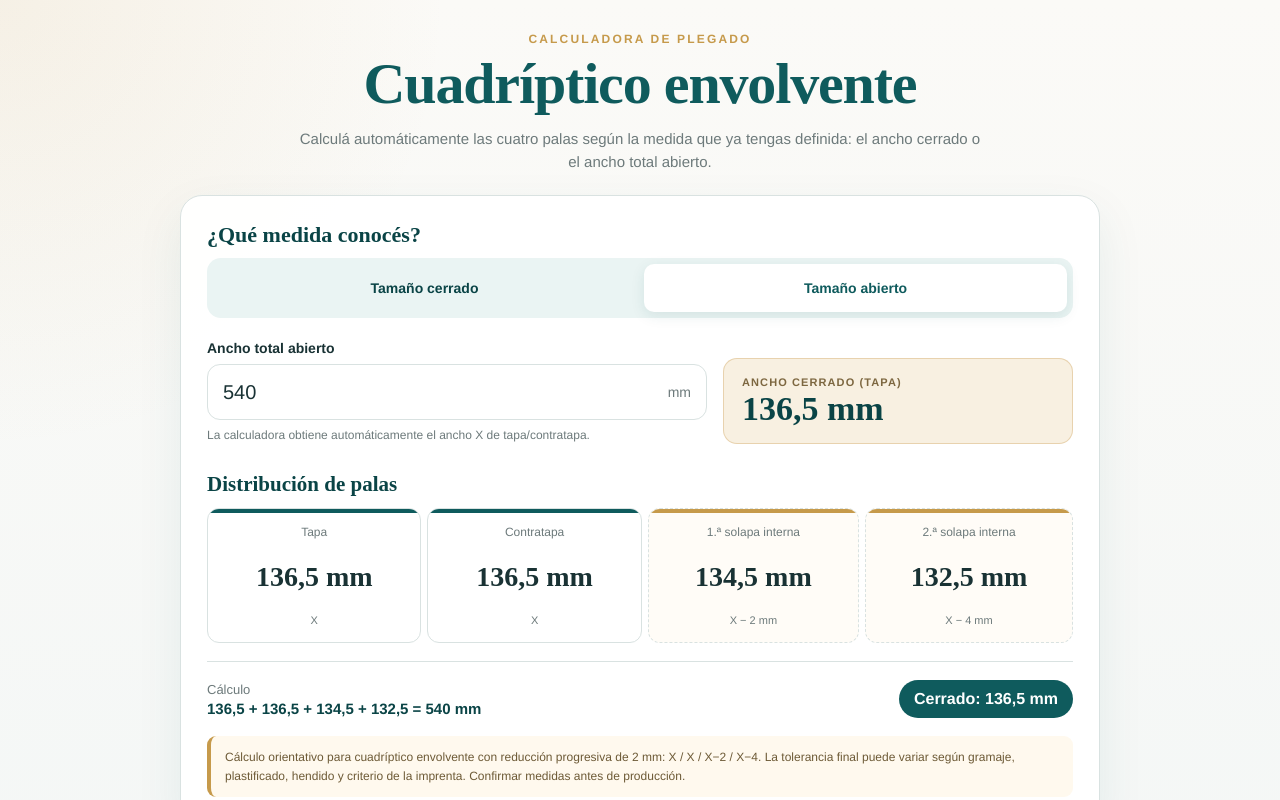
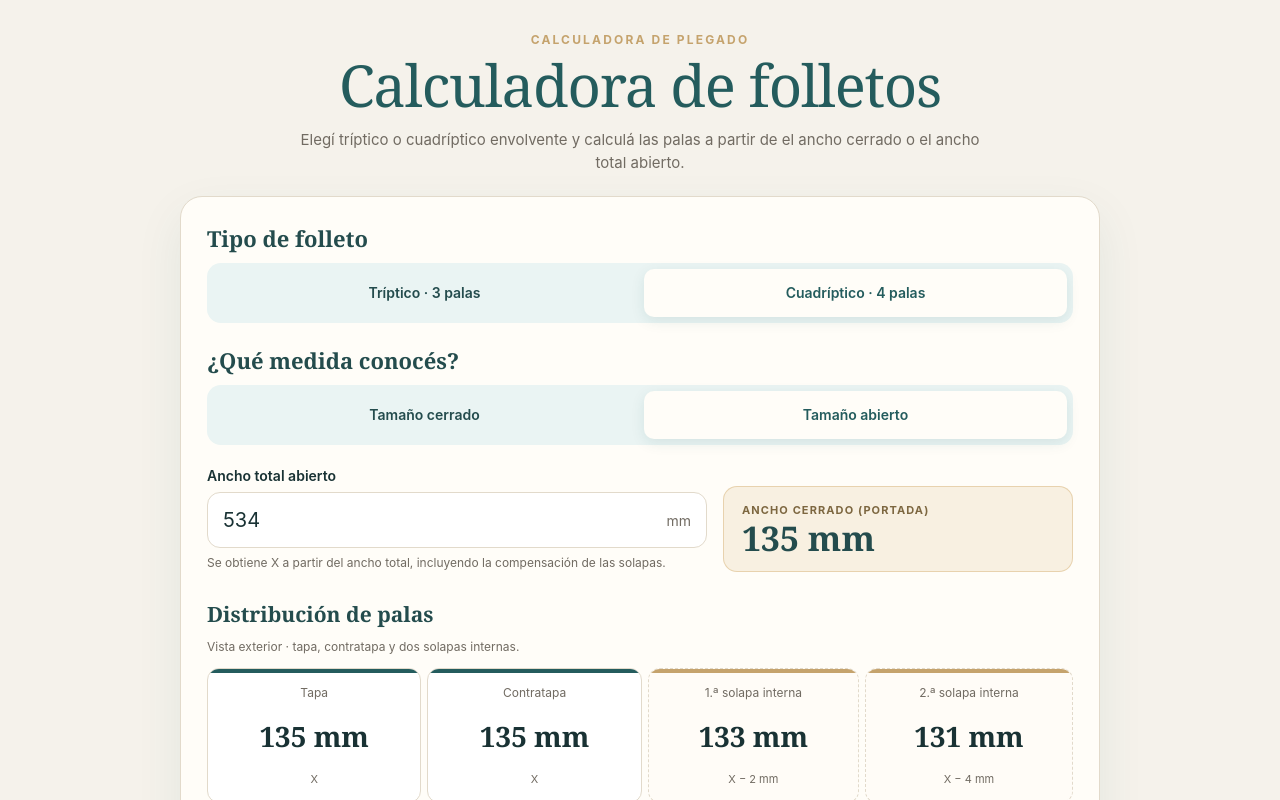
Before and after one commit to judaicadesign/calculadora-cuadriptico, a website: page index.html in a window 1280 px wide. Both pictures are taken after a click on the button "Tamaño abierto". Shown: the top 800 px of the page. Drawn offline with Linux system fonts and the light colour scheme; a web font is replaced by a local one.

Commit message:
Add trifold mode and unify leaflet calculator styling with system

```diff
--- /dev/null
+++ b/calculator.js
@@ -0,0 +1,72 @@
+(() => {
+  function calculate(kind, mode, entered) {
+    if (!['tri', 'quad'].includes(kind) || !['closed', 'open'].includes(mode)) throw new Error('Elegí un tipo y una medida válidos.');
+    if (typeof entered !== 'number' || !Number.isFinite(entered) || entered <= 0) throw new Error('Ingresá una medida válida.');
+    const count = kind === 'tri' ? 3 : 4;
+    const deduction = kind === 'tri' ? 2 : 6;
+    const x = mode === 'closed' ? entered : (entered + deduction) / count;
+    const panels = kind === 'tri' ? [x - 2, x, x] : [x, x, x - 2, x - 4];
+    const openWidth = count * x - deduction;
+    if (!Number.isFinite(openWidth) || panels.some(n => !Number.isFinite(n) || n <= 0)) throw new Error('La medida es demasiado pequeña para aplicar esta compensación.');
+    return { x, panels, openWidth };
+  }
+  if (typeof module !== 'undefined') module.exports = { calculate };
+  if (typeof document === 'undefined') return;
+  const $ = id => document.getElementById(id);
+  const fmt = n => new Intl.NumberFormat('es-AR', { maximumFractionDigits: 2 }).format(n);
+  let kind = 'quad', mode = 'closed';
+  function current() { return calculate(kind, mode, Number($('measure').value)); }
+  function setMode(next) {
+    let result; try { result = current(); } catch (_) {}
+    mode = next;
+    if (result) $('measure').value = mode === 'closed' ? result.x : result.openWidth;
+    update();
+  }
+  function setKind(next) {
+    let x; try { x = current().x; } catch (_) {}
+    kind = next;
+    if (x) $('measure').value = mode === 'closed' ? x : calculate(kind, 'closed', x).openWidth;
+    update();
+  }
+  function update() {
+    for (const [id, active] of [['closedBtn',mode==='closed'],['openBtn',mode==='open'],['triBtn',kind==='tri'],['quadBtn',kind==='quad']]) {
+      $(id).classList.toggle('active', active); $(id).setAttribute('aria-pressed', String(active));
+    }
+    const tri = kind === 'tri';
+    $('inputLabel').textContent = mode === 'closed' ? 'Ancho cerrado (portada / contraportada)' : 'Ancho total abierto';
+    $('helper').textContent = mode === 'closed' ? 'X es el ancho de la portada y la contraportada.' : 'Se obtiene X a partir del ancho total, incluyendo la compensación de las solapas.';
+    $('resultLabel').textContent = mode === 'closed' ? 'Ancho total abierto' : 'Ancho cerrado (portada)';
+    $('measure').min = mode === 'closed' ? (tri ? '2.01' : '4.01') : (tri ? '4.01' : '10.01');
+    $('orientation').textContent = tri ? 'Vista exterior · izquierda: solapa interna; centro: contraportada; derecha: portada.' : 'Vista exterior · tapa, contratapa y dos solapas internas.';
+    $('note').textContent = tri
+      ? 'Tríptico envolvente: solo la solapa interna se reduce 2 mm. Distribución exterior: X − 2 / X / X. La tolerancia puede variar según gramaje, plastificado, hendido y criterio de la imprenta. Confirmar medidas antes de producción.'
+      : 'Cuadríptico envolvente: reducción progresiva de 2 mm. Distribución: X / X / X − 2 / X − 4. La tolerancia puede variar según gramaje, plastificado, hendido y criterio de la imprenta. Confirmar medidas antes de producción.';
+    let result;
+    try { result = current(); } catch (e) {
+      $('error').textContent = e.message; $('error').style.display = 'block'; $('measure').setAttribute('aria-invalid','true');
+      $('mainResult').textContent = '—'; $('formula').textContent = 'Ingresá una medida válida para calcular.'; $('closedChip').textContent = 'Cerrado: —'; $('diagram').replaceChildren(); return;
+    }
+    $('error').style.display = 'none'; $('measure').removeAttribute('aria-invalid');
+    const labels = tri ? ['Solapa interna','Contraportada','Portada'] : ['Tapa','Contratapa','1.ª solapa interna','2.ª solapa interna'];
+    const rules = tri ? ['X − 2 mm','X','X'] : ['X','X','X − 2 mm','X − 4 mm'];
+    $('diagram').replaceChildren();
+    $('diagram').style.gridTemplateColumns = result.panels.map(n => n + 'fr').join(' ');
+    $('diagram').setAttribute('aria-label', 'Distribución de palas del ' + (tri ? 'tríptico' : 'cuadríptico'));
+    result.panels.forEach((n,i) => {
+      const panel = document.createElement('div'); panel.className = 'panel' + ((tri ? i===0 : i>1) ? ' flap' : '');
+      for (const [className, text] of [['panel-name',labels[i]],['panel-value',fmt(n)+' mm'],['panel-rule',rules[i]]]) {
+        const line = document.createElement('div'); line.className = className; line.textContent = text; panel.append(line);
+      }
+      $('diagram').append(panel);
+    });
+    $('formula').textContent = result.panels.map(fmt).join(' + ') + ' = ' + fmt(result.openWidth) + ' mm';
+    $('closedChip').textContent = 'Cerrado: ' + fmt(result.x) + ' mm';
+    $('mainResult').textContent = fmt(mode==='closed' ? result.openWidth : result.x) + ' mm';
+  }
+  $('closedBtn').addEventListener('click', () => setMode('closed'));
+  $('openBtn').addEventListener('click', () => setMode('open'));
+  $('triBtn').addEventListener('click', () => setKind('tri'));
+  $('quadBtn').addEventListener('click', () => setKind('quad'));
+  $('measure').addEventListener('input', update);
+  update();
+})();
--- a/index.html
+++ b/index.html
@@ -1,26 +1,27 @@
 <!doctype html>
-<html lang="es">
+<html lang="es" data-jd-tool="leaflets">
 <head>
   <meta charset="utf-8" />
   <meta name="viewport" content="width=device-width, initial-scale=1" />
-  <meta name="description" content="Calculadora de medidas para cuadríptico envolvente." />
-  <title>Calculadora de Cuadríptico Envolvente</title>
+  <meta name="description" content="Calculadora de folletos: tríptico y cuadríptico envolvente." />
+  <title>Calculadora de folletos · Judaica Design®</title>
 
+  <link rel="preconnect" href="https://fonts.googleapis.com"><link rel="preconnect" href="https://fonts.gstatic.com" crossorigin><link href="https://fonts.googleapis.com/css2?family=Libre+Caslon+Condensed&display=swap" rel="stylesheet">
   <style>
     :root{
-      --teal:#0F5B5D;
-      --teal-dark:#0A4446;
+      --teal:#245c5d;
+      --teal-dark:#244c4d;
       --teal-soft:#EAF4F3;
-      --gold:#C69A4B;
+      --gold:#c5a36d;
       --gold-soft:#F8F0E1;
       --ink:#193234;
-      --muted:#6D7A7B;
-      --line:#D9E2E1;
-      --paper:#FAF9F6;
-      --white:#FFFFFF;
+      --muted:#716b62;
+      --line:#e2dacb;
+      --paper:#f5f2eb;
+      --white:#fffdf8;
 
-      --serif:"Roslindale Condensed","Roslindale","Iowan Old Style","Baskerville","Times New Roman",serif;
-      --sans:"Aktiv Grotesk","Helvetica Neue",Arial,sans-serif;
+      --serif:"Libre Caslon Condensed",Georgia,serif;
+      --sans:Inter,ui-sans-serif,system-ui,-apple-system,"Segoe UI",Arial,sans-serif;
     }
 
     *{ box-sizing:border-box; }
@@ -31,8 +32,7 @@
       margin:0;
       min-height:100vh;
       background:
-        radial-gradient(circle at top left, rgba(198,154,75,.10), transparent 28rem),
-        linear-gradient(180deg,#FBFAF7 0%,#F4F7F6 100%);
+        var(--paper);
       color:var(--ink);
       font-family:var(--sans);
       padding:32px 16px;
@@ -61,7 +61,7 @@
       margin:0;
       color:var(--teal);
       font-family:var(--serif);
-      font-weight:700;
+      font-weight:400;
       font-stretch:condensed;
       font-size:clamp(34px,6vw,58px);
       line-height:.98;
@@ -77,7 +77,7 @@
     }
 
     .card{
-      background:rgba(255,255,255,.96);
+      background:var(--white);
       border:1px solid var(--line);
       border-radius:22px;
       padding:26px;
@@ -332,7 +332,11 @@
       body{ padding:20px 12px; }
       .card{ padding:18px; border-radius:18px; }
       .calc-grid{ grid-template-columns:1fr; }
-      .diagram{ grid-template-columns:1fr 1fr; }
+      .diagram{ gap:4px; }
+      .panel{padding:12px 3px;min-height:125px;}
+      .panel-name{font-size:10px;}
+      .panel-value{font-size:23px;}
+      .panel-rule{font-size:10px;}
       .summary{ grid-template-columns:1fr; }
       .total-chip{ justify-self:start; }
       .mode-switch{ grid-template-columns:1fr; }
@@ -344,14 +348,19 @@
   <main class="wrap">
     <header class="header">
       <div class="eyebrow">Calculadora de plegado</div>
-      <h1>Cuadríptico envolvente</h1>
+      <h1>Calculadora de folletos</h1>
       <p class="subtitle">
-        Calculá automáticamente las cuatro palas según la medida que ya tengas definida:
+        Elegí tríptico o cuadríptico envolvente y calculá las palas a partir de
         el ancho cerrado o el ancho total abierto.
       </p>
     </header>
 
     <section class="card">
+      <h2 class="section-label">Tipo de folleto</h2>
+      <div class="mode-switch" role="group" aria-label="Tipo de folleto">
+        <button id="triBtn" type="button" aria-pressed="false">Tríptico · 3 palas</button>
+        <button id="quadBtn" class="active" type="button" aria-pressed="true">Cuadríptico · 4 palas</button>
+      </div>
       <h2 class="section-label">¿Qué medida conocés?</h2>
 
       <div class="mode-switch" role="group" aria-label="Seleccionar tipo de medida">
@@ -382,9 +391,9 @@
         </div>
       </div>
 
-      <h3 class="diagram-title">Distribución de palas</h3>
+      <h3 class="diagram-title">Distribución de palas</h3><p class="helper" id="orientation">Vista exterior · de izquierda a derecha.</p>
 
-      <div class="diagram" aria-label="Distribución de palas del cuadríptico">
+      <div id="diagram" class="diagram" aria-label="Distribución de palas del cuadríptico">
         <div class="panel">
           <div class="panel-name">Tapa</div>
           <div class="panel-value" id="p1">135 mm</div>
@@ -420,120 +429,17 @@
         <div class="total-chip" id="closedChip">Cerrado: 135 mm</div>
       </div>
 
-      <div class="note">
+      <div class="note" id="note">
         Cálculo orientativo para cuadríptico envolvente con reducción progresiva de 2 mm:
         X / X / X−2 / X−4. La tolerancia final puede variar según gramaje, plastificado,
         hendido y criterio de la imprenta. Confirmar medidas antes de producción.
       </div>
     </section>
 
-    <footer>Herramienta para maquetación · Cuadríptico envolvente</footer>
+    <footer>Judaica Design® · Herramienta para maquetación</footer>
   </main>
 
-  <script>
-    (() => {
-      const closedBtn = document.getElementById("closedBtn");
-      const openBtn = document.getElementById("openBtn");
-      const measure = document.getElementById("measure");
-      const inputLabel = document.getElementById("inputLabel");
-      const helper = document.getElementById("helper");
-      const resultLabel = document.getElementById("resultLabel");
-      const mainResult = document.getElementById("mainResult");
-      const error = document.getElementById("error");
-
-      const p1 = document.getElementById("p1");
-      const p2 = document.getElementById("p2");
-      const p3 = document.getElementById("p3");
-      const p4 = document.getElementById("p4");
-      const formula = document.getElementById("formula");
-      const closedChip = document.getElementById("closedChip");
-
-      let mode = "closed";
-
-      function fmt(n){
-        const rounded = Math.round((n + Number.EPSILON) * 100) / 100;
-        return Number.isInteger(rounded)
-          ? String(rounded)
-          : String(rounded).replace(".", ",");
-      }
-
-      function setMode(nextMode){
-        mode = nextMode;
-        const closed = mode === "closed";
-
-        closedBtn.classList.toggle("active", closed);
-        openBtn.classList.toggle("active", !closed);
-        closedBtn.setAttribute("aria-pressed", String(closed));
-        openBtn.setAttribute("aria-pressed", String(!closed));
-
-        if (closed){
-          inputLabel.textContent = "Ancho cerrado (tapa / contratapa)";
-          helper.textContent = "X corresponde al ancho final de la tapa y la contratapa.";
-          resultLabel.textContent = "Ancho total abierto";
-          measure.value = "135";
-        } else {
-          inputLabel.textContent = "Ancho total abierto";
-          helper.textContent = "La calculadora obtiene automáticamente el ancho X de tapa/contratapa.";
-          resultLabel.textContent = "Ancho cerrado (tapa)";
-          measure.value = "540";
-        }
-
-        update();
-      }
-
-      function update(){
-        const entered = parseFloat(String(measure.value).replace(",", "."));
-
-        if (!Number.isFinite(entered) || entered <= 0){
-          error.style.display = "block";
-          return;
-        }
-
-        let x, openWidth;
-
-        if (mode === "closed"){
-          x = entered;
-          openWidth = (4 * x) - 6;
-        } else {
-          openWidth = entered;
-          x = (openWidth + 6) / 4;
-        }
-
-        if (x <= 4){
-          error.textContent = "La medida es demasiado pequeña para aplicar esta compensación.";
-          error.style.display = "block";
-          return;
-        }
-
-        error.style.display = "none";
-        error.textContent = "Ingresá una medida válida.";
-
-        const flap1 = x - 2;
-        const flap2 = x - 4;
-
-        p1.textContent = fmt(x) + " mm";
-        p2.textContent = fmt(x) + " mm";
-        p3.textContent = fmt(flap1) + " mm";
-        p4.textContent = fmt(flap2) + " mm";
-
-        formula.textContent =
-          `${fmt(x)} + ${fmt(x)} + ${fmt(flap1)} + ${fmt(flap2)} = ${fmt(openWidth)} mm`;
-
-        closedChip.textContent = `Cerrado: ${fmt(x)} mm`;
-
-        if (mode === "closed"){
-          mainResult.textContent = fmt(openWidth) + " mm";
-        } else {
-          mainResult.textContent = fmt(x) + " mm";
-        }
-      }
-
-      closedBtn.addEventListener("click", () => setMode("closed"));
-      openBtn.addEventListener("click", () => setMode("open"));
-      measure.addEventListener("input", update);
-
-      update();
-    })();
-  </script>
+  <script src="calculator.js?v=20261007-folletos"></script>
+<script src="jd-embed.js?v=20261007-tools"></script>
 </body>
 </html>
--- /dev/null
+++ b/package.json
@@ -0,0 +1 @@
+{"private":true,"scripts":{"test":"node tests/calculator.cjs"}}
```
Also changed, not shown: jd-embed.js (added, +26 -0 lines), tests/calculator.cjs (added, +17 -0 lines).
